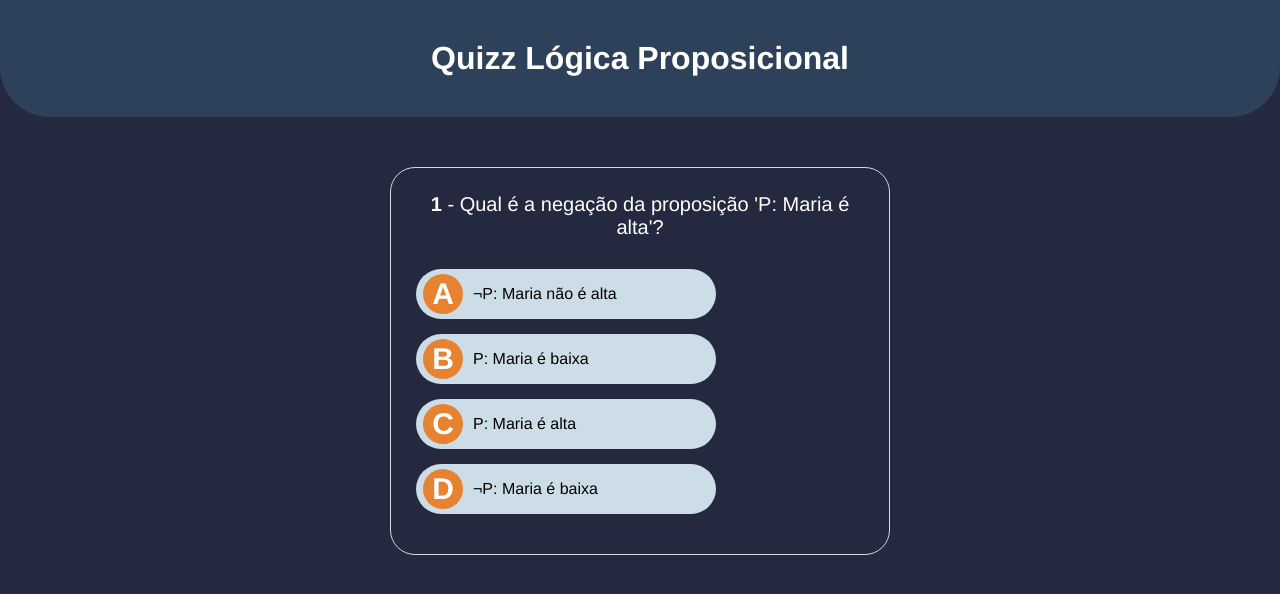
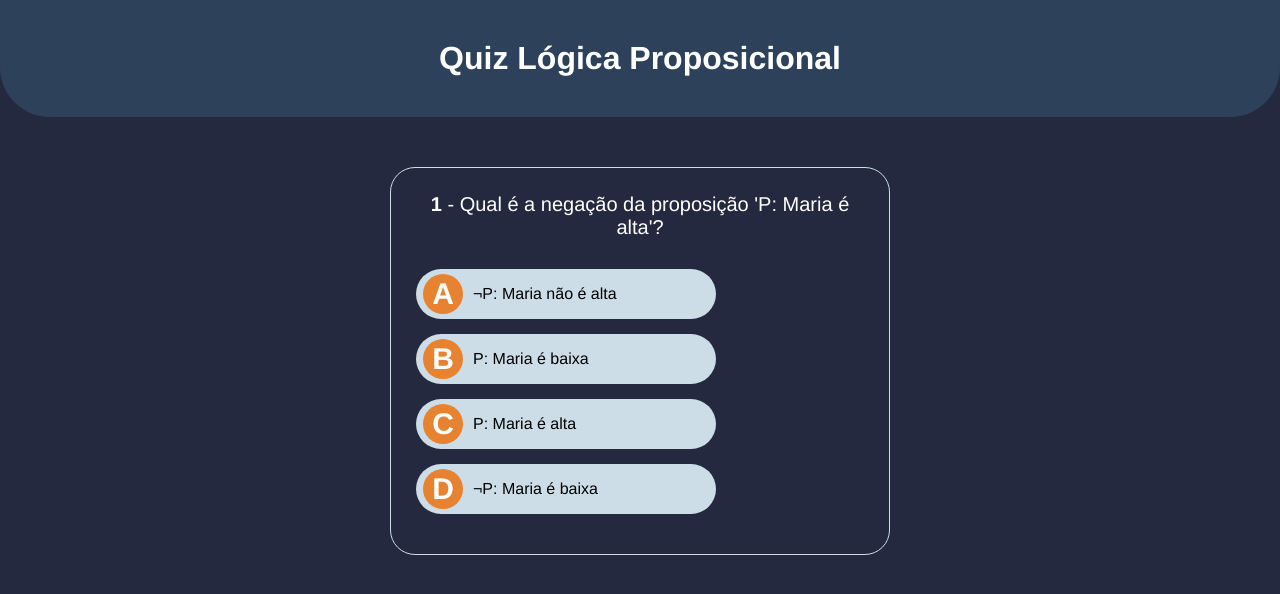
Before and after one commit to jrlouz/quizz_Logica, a plain HTML site: page index.html in a window 1280 px wide. Drawn offline with Linux system fonts and the light colour scheme.

Commit message:
Update index.html

```diff
--- a/index.html
+++ b/index.html
@@ -9,7 +9,7 @@
     <script src="js/scripts.js" defer></script>
 </head>
 <body>
-    <h1 id="main-title">Quizz Lógica Proposicional</h1>
+    <h1 id="main-title">Quiz Lógica Proposicional</h1>
     <div id="score-container" class="hide">
         <h2>Parabéns!</h2>
         <p id="display-score"><span>90</span>%</p>
```
